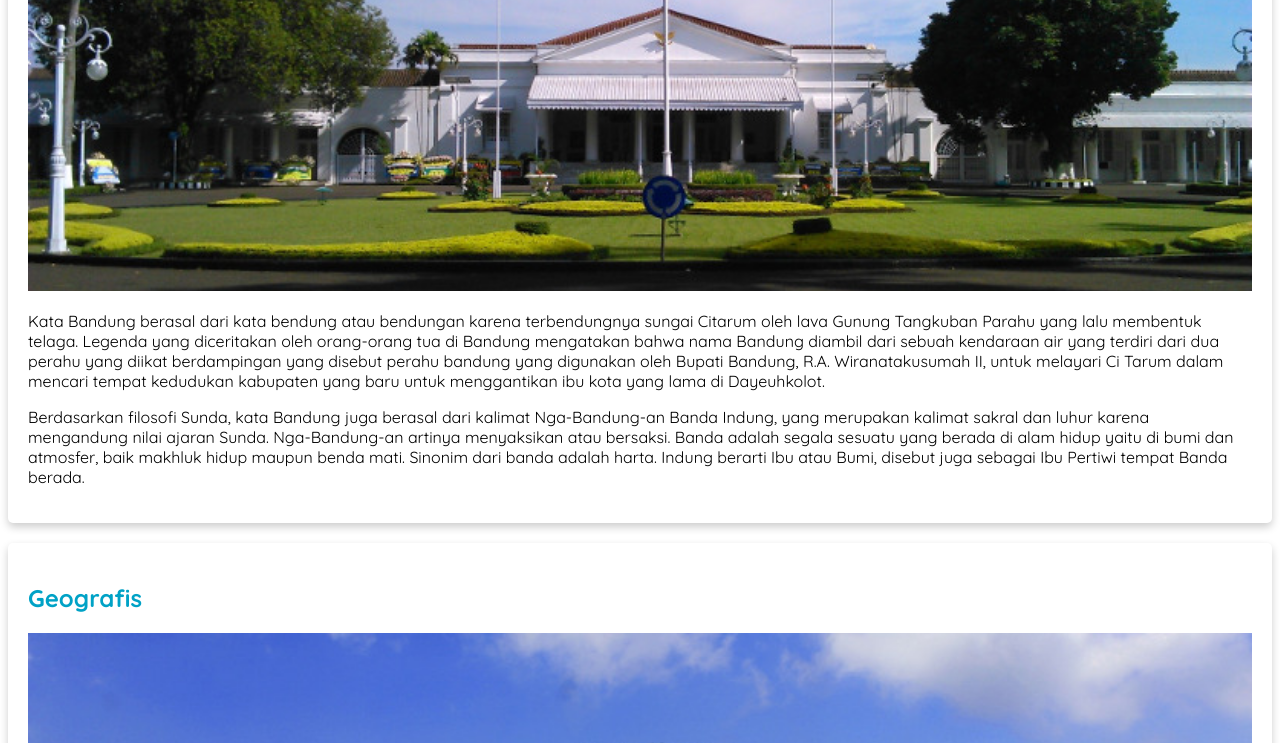
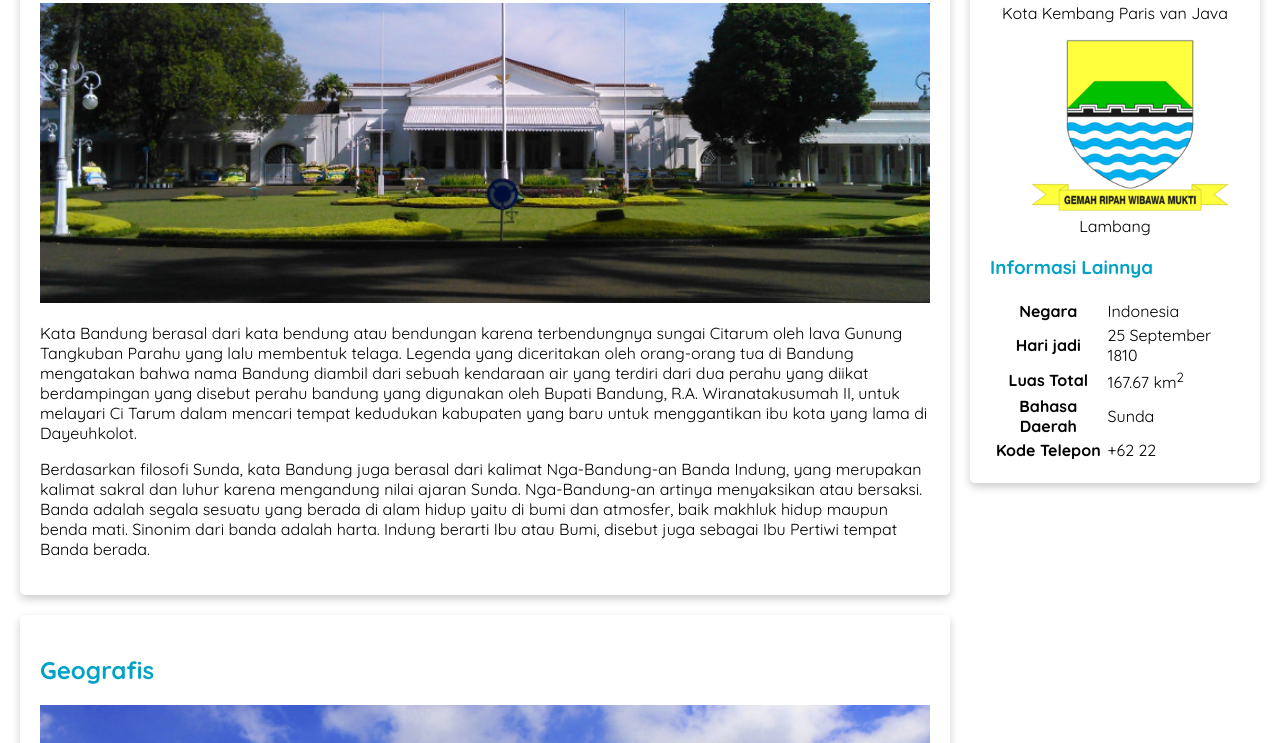
Before and after one commit to Nbzilusion/Dicoding-Web-Dasar, a plain HTML site: page Latihan/index.html in a window 1280 px wide. Shown: the part 460-1203 px from the top of the page. Drawn offline with Linux system fonts and the light colour scheme.

Commit message:
Add files via upload
penggunaan float dan box-sizing

```diff
--- a/Latihan/assets/styles/style.css
+++ b/Latihan/assets/styles/style.css
@@ -1,5 +1,12 @@
+* {
+    box-sizing: border-box;
+}
+
 body {
     font-family: "Quicksand", sans-serif;
+
+    margin: 0;
+    padding: 0;
 }
 
 h2, h3 {
@@ -66,3 +73,19 @@ nav {
     background-color: #00a2c6;
     padding: 5px;
  }
+
+ main {
+    padding: 20px;
+    overflow: auto;
+ }
+
+ #content {
+    float: left;
+    width: 75%;
+ }
+
+ aside {
+    float: right;
+    width: 25%;
+    padding-left: 20px;
+ }
```
